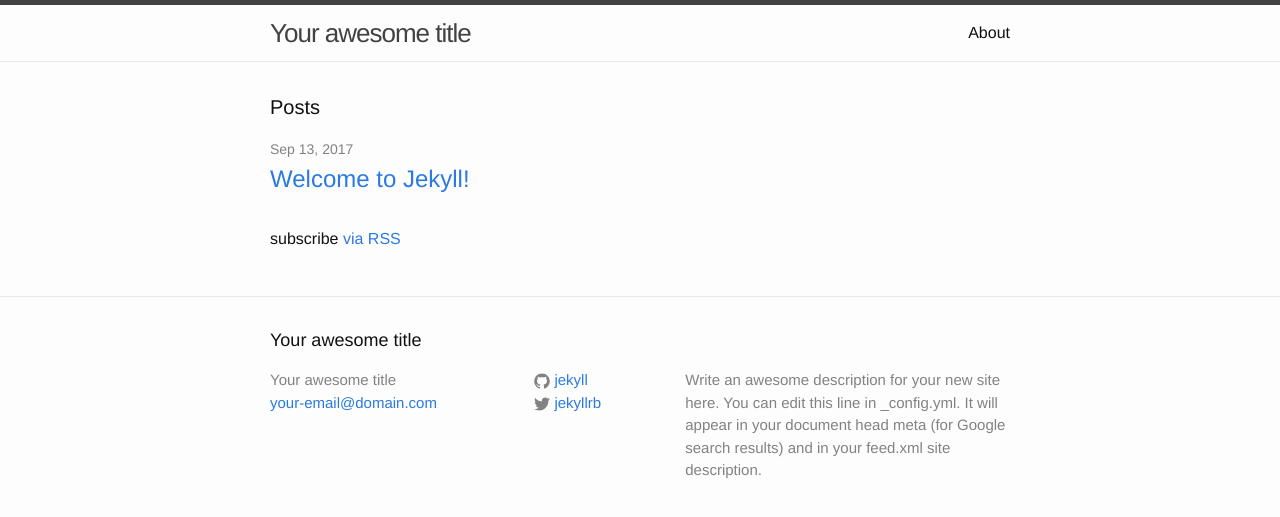
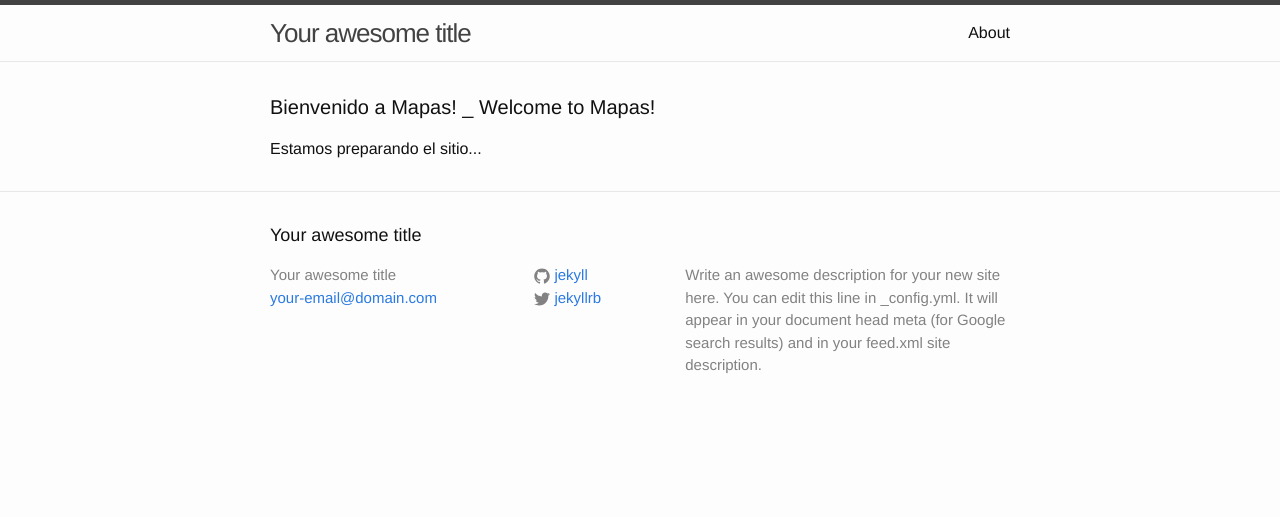
Before and after one commit to ceberm/ceberm.github.io, a Jekyll site: the page built from index.html, in a window 1280 px wide. Shown: the top 517 px of the page. Built offline with Jekyll 4.4.1, drawn with Linux system fonts in a browser that asks for light colours.

Commit message:
Update index.html

```diff
--- a/index.html
+++ b/index.html
@@ -4,9 +4,10 @@ layout: default
 
 <div class="home">
 
-  <h1 class="page-heading">Posts</h1>
+  <h1 class="page-heading">Bienvenido a Mapas! _  Welcome to Mapas!</h1>
+    Estamos preparando el sitio...
 
-  <ul class="post-list">
+  <!--ul class="post-list">
     {% for post in site.posts %}
       <li>
         <span class="post-meta">{{ post.date | date: "%b %-d, %Y" }}</span>
@@ -18,6 +19,6 @@ layout: default
     {% endfor %}
   </ul>
 
-  <p class="rss-subscribe">subscribe <a href="{{ "/feed.xml" | prepend: site.baseurl }}">via RSS</a></p>
+  <p class="rss-subscribe">subscribe <a href="{{ "/feed.xml" | prepend: site.baseurl }}">via RSS</a></p-->
 
 </div>
```
